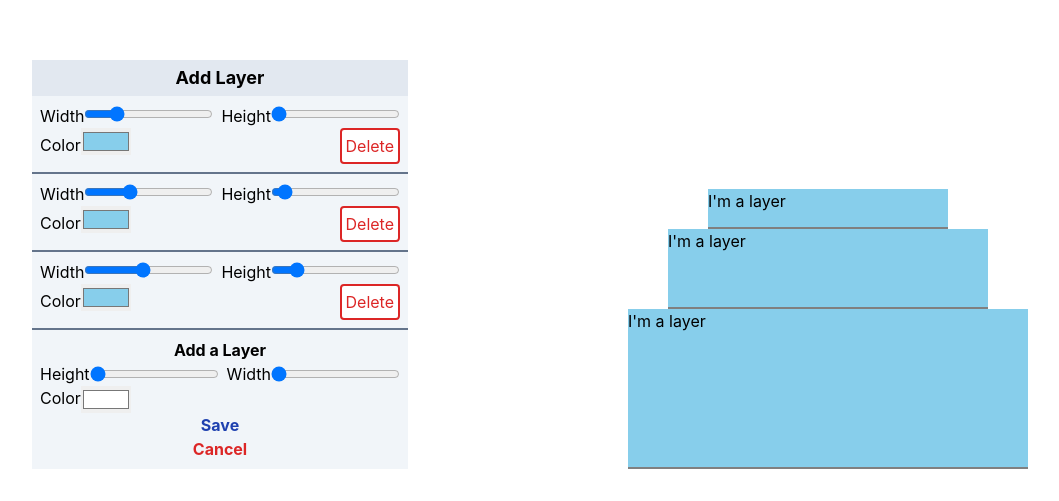
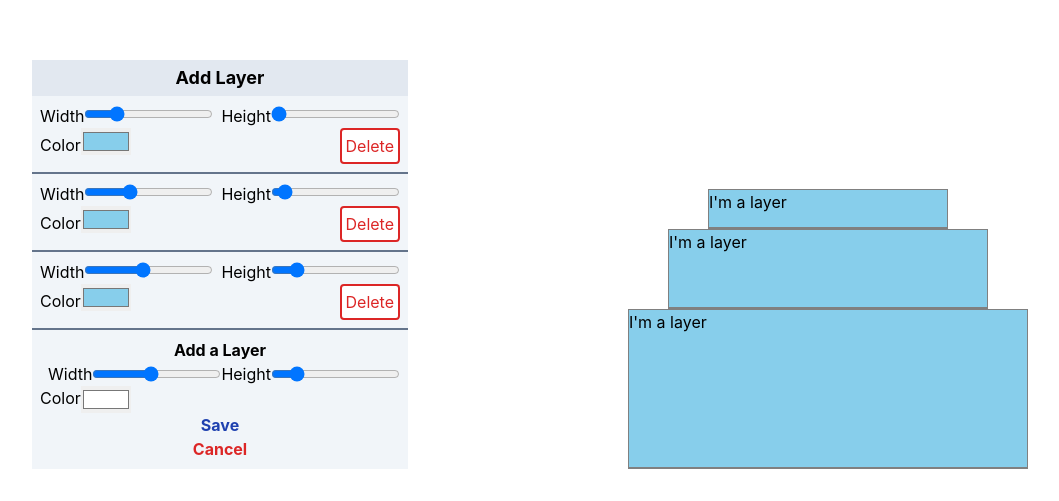
Before and after one commit to KatSchultz/react-lab-3, a React (Create React App) app: page / in a window 1280 px wide. Shown: the part 299-800 px from the top of the page, without its empty margins (110-1169 px from the left). Built offline with nearby package versions, Linux system fonts and the light colour scheme.

Commit message:
fixed delete click propagation

```diff
--- a/src/components/CakeLayer.css
+++ b/src/components/CakeLayer.css
@@ -5,5 +5,6 @@
 }
 
 .cake-layer {
+  border: solid 1px gray;
   border-bottom: 2px solid gray;
 }
--- a/src/components/LayerDetail.tsx
+++ b/src/components/LayerDetail.tsx
@@ -13,6 +13,11 @@ export default function LayerDetail({
   selectLayer,
 }: LayerDetailProps) {
   const styles = { backgroundColor: "lightyellow" };
+
+  const handleDeleteButton = (e: any) => {
+    e.stopPropagation();
+    removeLayer(layer);
+  };
 
   return (
     <div
@@ -52,7 +57,7 @@ export default function LayerDetail({
           <input type="color" name="color" value={layer.color} readOnly />
         </div>
         <button
-          onClick={() => removeLayer(layer)}
+          onClick={handleDeleteButton}
           className="border-2 border-red-600 rounded text-red-600 bg-white p-1"
         >
           Delete
--- a/src/components/LayerForm.tsx
+++ b/src/components/LayerForm.tsx
@@ -9,8 +9,8 @@ interface LayerFormProps {
 
 export default function LayerForm({ hideForm, addLayer }: LayerFormProps) {
   const [newLayer, setNewLayer] = useState<Layer>({
-    height: 0,
-    width: 0,
+    height: 2,
+    width: 5,
     color: "#ffffff",
     id: "",
     selected: false,
@@ -37,16 +37,6 @@ export default function LayerForm({ hideForm, addLayer }: LayerFormProps) {
       <form action="" onSubmit={submitHandler}>
         <h2 className="text-center font-bold">Add a Layer</h2>
         <div className="flex">
-          <label htmlFor="">Height</label>
-          <input
-            type="range"
-            name="height"
-            step={0.5}
-            min=".5"
-            max="10"
-            value={newLayer.height}
-            onChange={handleChange}
-          />
           <label htmlFor="" className="pl-2">
             Width
           </label>
@@ -57,6 +47,16 @@ export default function LayerForm({ hideForm, addLayer }: LayerFormProps) {
             min="1"
             max="10"
             value={newLayer.width}
+            onChange={handleChange}
+          />
+          <label htmlFor="">Height</label>
+          <input
+            type="range"
+            name="height"
+            step={0.5}
+            min=".5"
+            max="10"
+            value={newLayer.height}
             onChange={handleChange}
           />
         </div>
```
